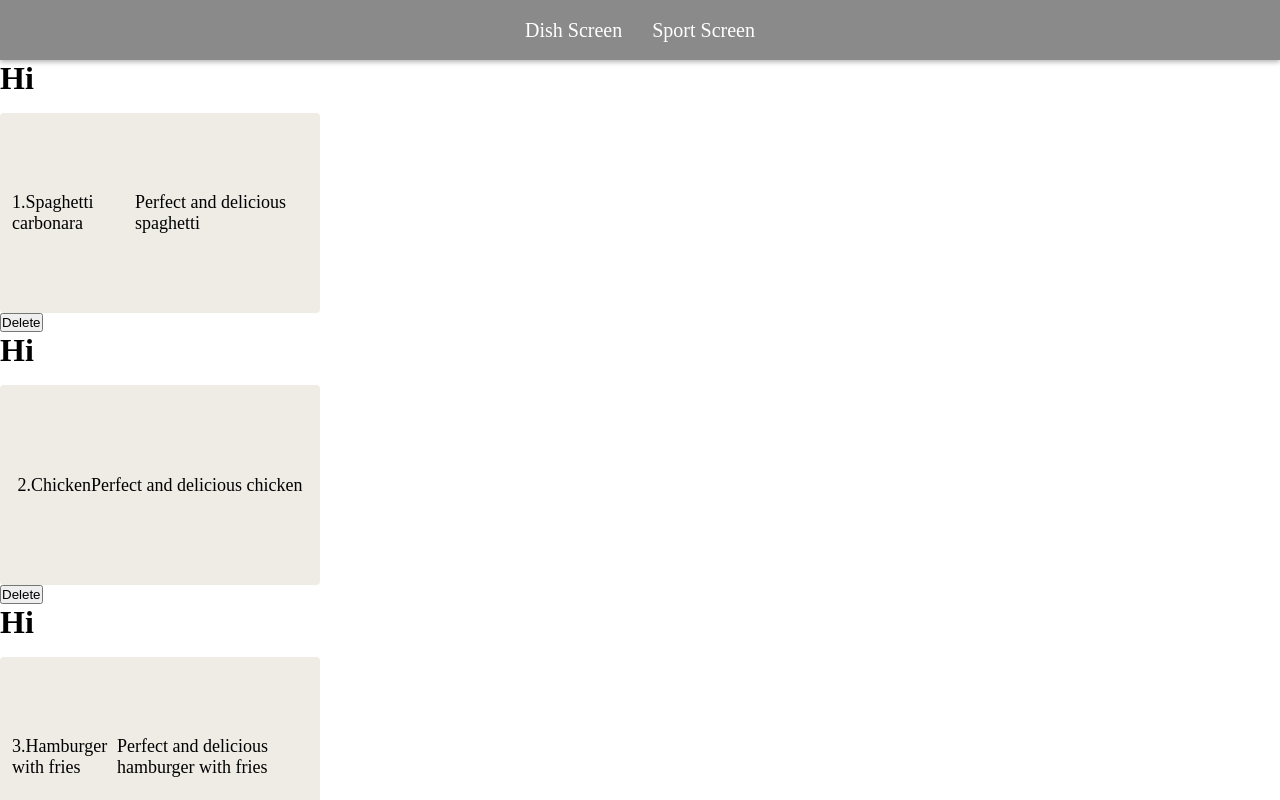
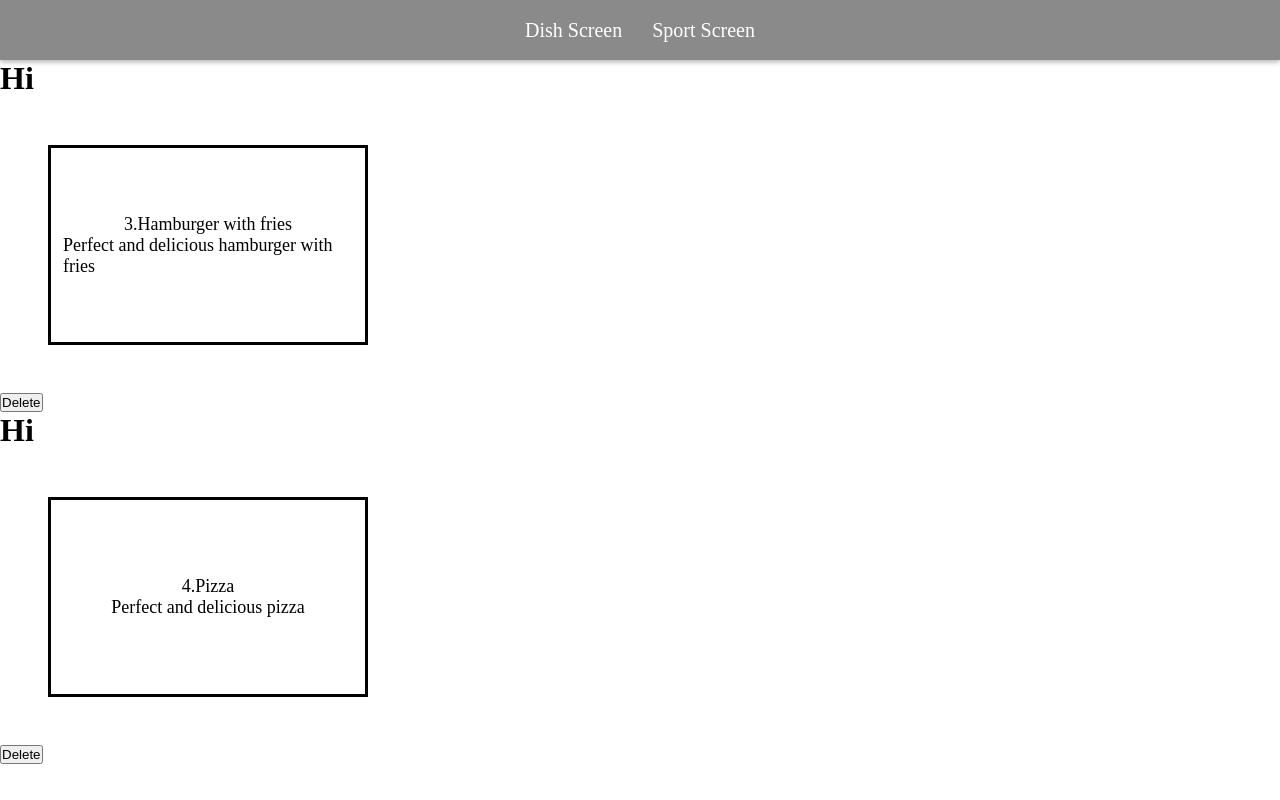
Before and after one commit to MiranKorkmaz/React-Typescript-Starter-Test, a React (Create React App) app: page /dishscreen in a window 1280 px wide. Shown: the top 800 px of the page. Built offline with nearby package versions, Linux system fonts and the light colour scheme; data requests are answered from the project's data file.

Commit message:
adding a window reload for deletion

```diff
--- a/src/components/layout/Card.tsx
+++ b/src/components/layout/Card.tsx
@@ -1,15 +1,16 @@
 import styled from "styled-components";
 
 export const Card = styled.div`
-    background-color: rgba(239,236,229);
+    background-color: rgba(255,255,255);
     width: 320px;
-    border-radius: 4px;
+    border-style: solid;
     height: 200px;
     padding: 6px 12px;
-    display: block;
     font-size: 18px;
     margin-top: 1rem;
     display: flex;
+    flex-direction: column;
+    margin: 3rem;
     align-items: center;
     justify-content: center;
 `
--- a/src/db/db.json
+++ b/src/db/db.json
@@ -1,9 +1,17 @@
 {
   "dishes": [
-    { "id": 1, "title": "Spaghetti carbonara", "description": "Perfect and delicious spaghetti", "url": "/assets/carbonara.jpg"},
-    { "id": 2, "title": "Chicken", "description": "Perfect and delicious chicken", "url": "/assets/chicken.jpg"},
-    { "id": 3, "title": "Hamburger with fries", "description": "Perfect and delicious hamburger with fries", "url": "/assets/hamburger.jpg"},
-    { "id": 4, "title": "Pizza", "description": "Perfect and delicious pizza", "url": "/assets/pizza.jpg"}
+    {
+      "id": 3,
+      "title": "Hamburger with fries",
+      "description": "Perfect and delicious hamburger with fries",
+      "url": "/assets/hamburger.jpg"
+    },
+    {
+      "id": 4,
+      "title": "Pizza",
+      "description": "Perfect and delicious pizza",
+      "url": "/assets/pizza.jpg"
+    }
   ],
   "sports": [
     {
--- a/src/screens/dish-screen/DishScreen.tsx
+++ b/src/screens/dish-screen/DishScreen.tsx
@@ -7,7 +7,7 @@ interface Dish {
   id: string,
   title: string,
   description: string,
-  url: string
+  url?: string
 }
 
 const Title: React.FC<Props> = () => {
@@ -46,6 +46,7 @@ export const DishScreen: React.FC<Props> = () => {
       setDish(data)
     })
   }, [])
+
   function handleOnDelete(id: string) {
     const url = `http://localhost:3000/dishes/${id}`
     fetch(url, {
@@ -73,7 +74,7 @@ return (
             description={single.description}
             url={single.url}
           />
-          <button onClick={(e) => handleOnDelete(single.id)}>Delete</button>
+          <button onClick={e => {e.preventDefault(); window.location.reload(); handleOnDelete(single.id)}}>Delete</button>
         </div>
       )}
   </div>
```
